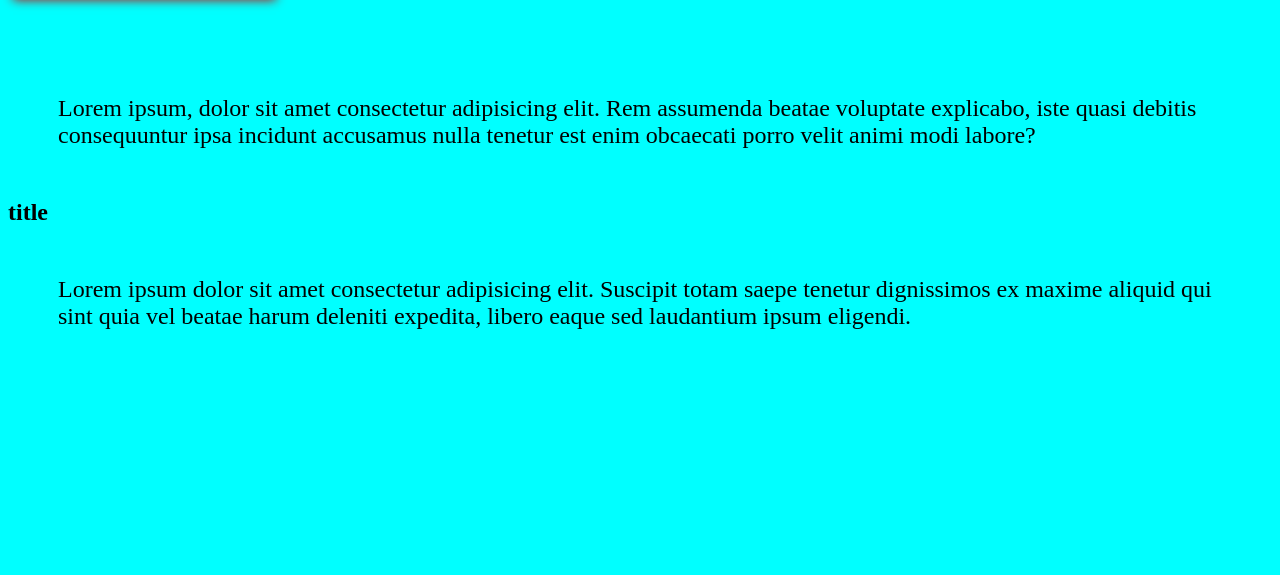
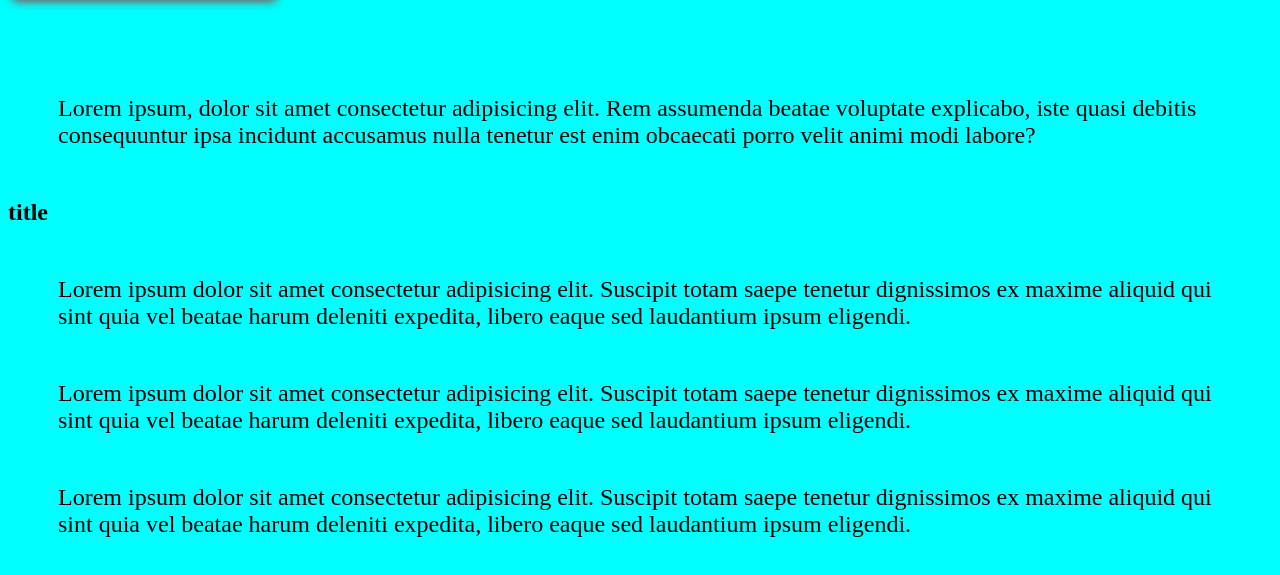
Before and after one commit to denis19830803/gitTest, a plain HTML site: page index.html in a window 1280 px wide. Shown: the part 365-940 px from the top of the page. Before the commit the page ends 800 px from the top, so only its background shows below. Drawn offline with Linux system fonts and the light colour scheme.

Commit message:
добавил два новых абзаца

```diff
--- a/index.html
+++ b/index.html
@@ -13,5 +13,7 @@
         <p>Lorem ipsum, dolor sit amet consectetur adipisicing elit. Rem assumenda beatae voluptate explicabo, iste quasi debitis consequuntur ipsa incidunt accusamus nulla tenetur est enim obcaecati porro velit animi modi labore?</p>
         <h2>title</h2>
         <p>Lorem ipsum dolor sit amet consectetur adipisicing elit. Suscipit totam saepe tenetur dignissimos ex maxime aliquid qui sint quia vel beatae harum deleniti expedita, libero eaque sed laudantium ipsum eligendi.</p>
+        <p>Lorem ipsum dolor sit amet consectetur adipisicing elit. Suscipit totam saepe tenetur dignissimos ex maxime aliquid qui sint quia vel beatae harum deleniti expedita, libero eaque sed laudantium ipsum eligendi.</p>
+        <p>Lorem ipsum dolor sit amet consectetur adipisicing elit. Suscipit totam saepe tenetur dignissimos ex maxime aliquid qui sint quia vel beatae harum deleniti expedita, libero eaque sed laudantium ipsum eligendi.</p>
     </body>
 </html>
```
